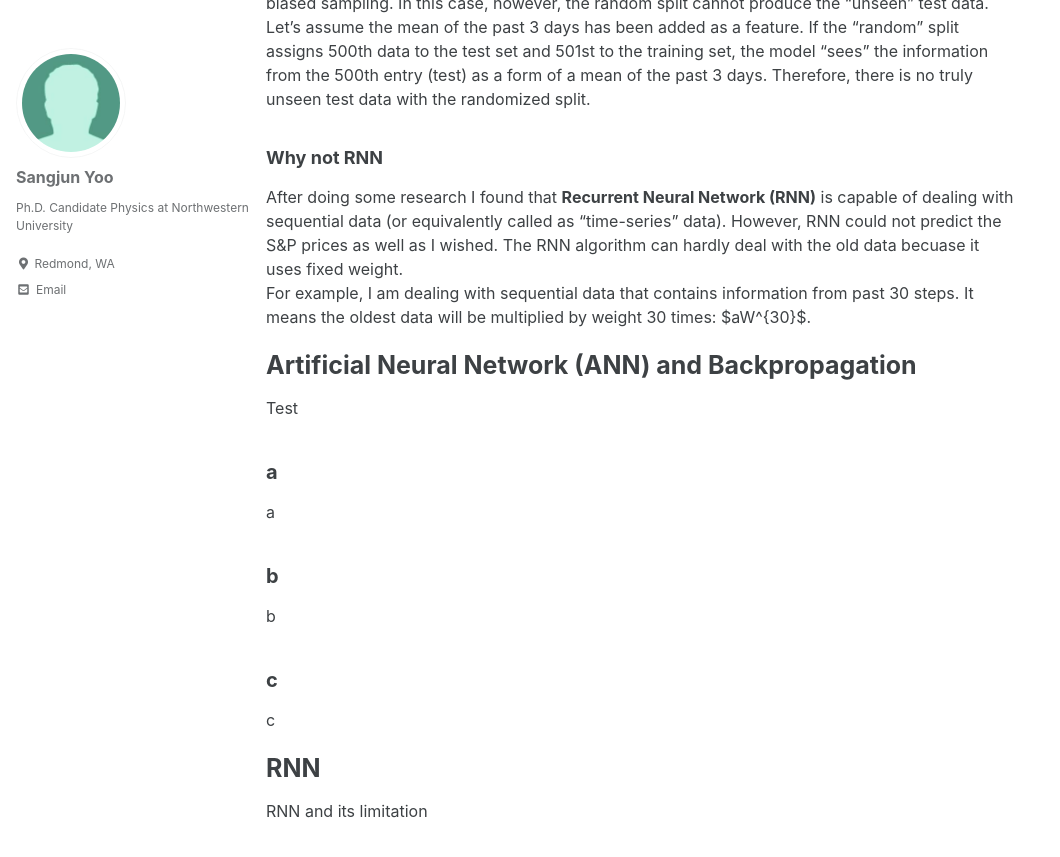
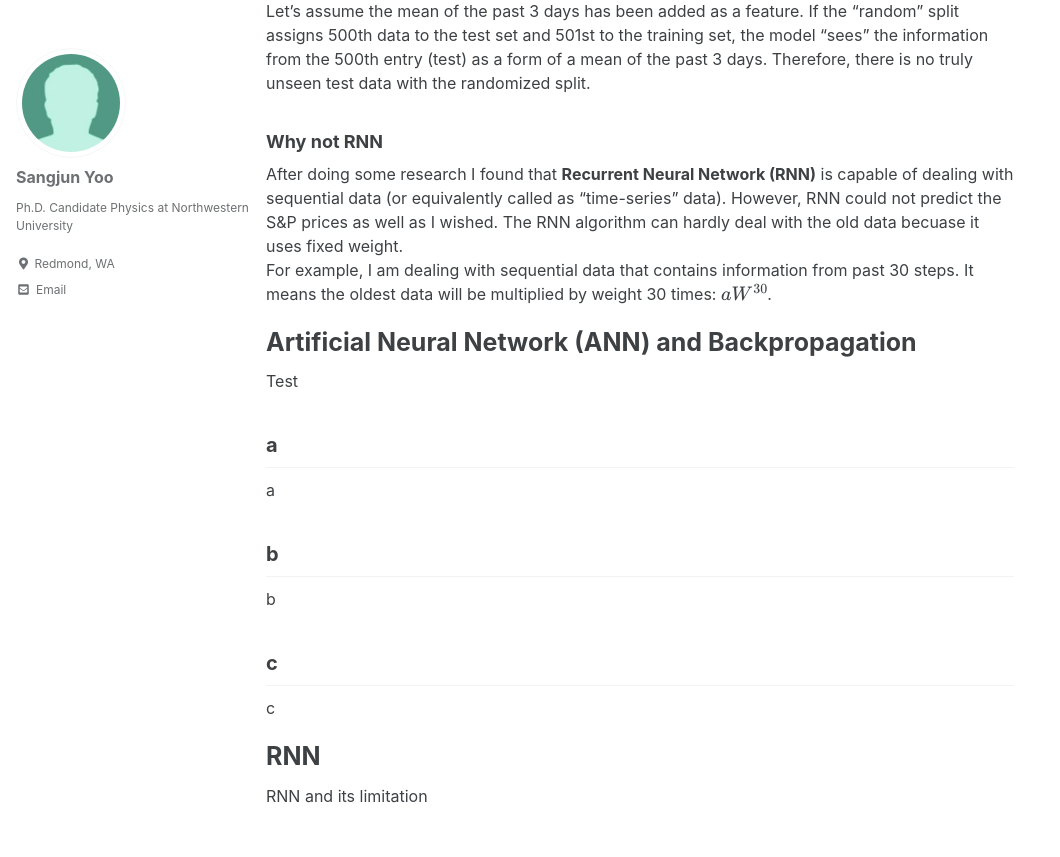
Before and after one commit to sangjunyoo-phd/sangjunyoo-phd.github.io, a Jekyll site: the page built from _pages/deeplearning.md, in a window 1280 px wide and 900 px high, scrolled down 1253 px. Shown: the top 857 px of the window, without its empty margins (0-1060 px from the left). Built offline with Jekyll 4.4.1, drawn with Linux system fonts in a browser that asks for light colours; cached includes are drawn as plain includes; some of the changed text lies outside the part shown.

```diff
--- a/_pages/deeplearning.md
+++ b/_pages/deeplearning.md
@@ -30,7 +29,7 @@ To avoid overfitting, it is necessary to test the trained model with "unseen" da
 
 ### Why not RNN
 After doing some research I found that __Recurrent Neural Network (RNN)__ is capable of dealing with sequential data (or equivalently called as "time-series" data). However, RNN could not predict the S&P prices as well as I wished. The RNN algorithm can hardly deal with the old data becuase it uses fixed weight. <br/>
-For example, I am dealing with sequential data that contains information from past 30 steps. It means the oldest data will be multiplied by weight 30 times: $aW^{30}$.
+For example, I am dealing with sequential data that contains information from past 30 steps. It means the oldest data will be multiplied by weight 30 times: \\(aW^{30}\\).
 
 
 
```
Also changed, not shown: other parts of _pages/deeplearning.md (+0 -1 lines).
